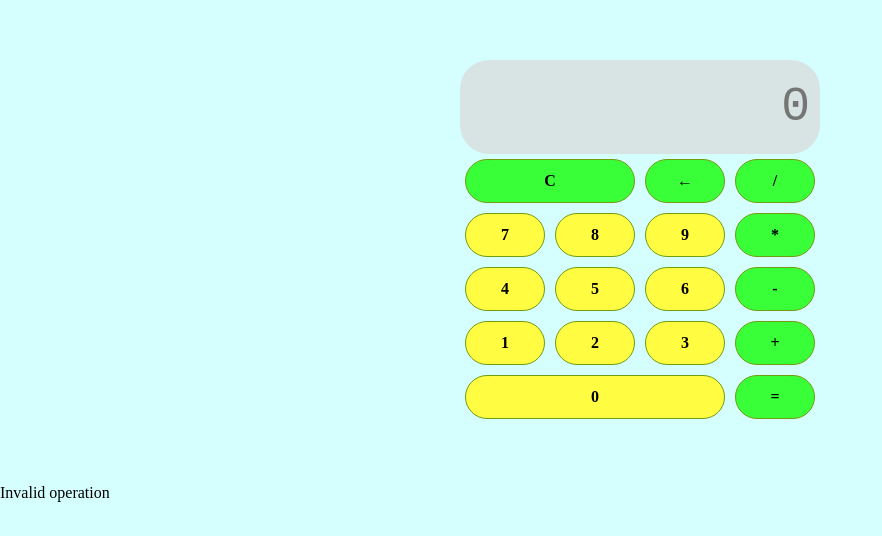
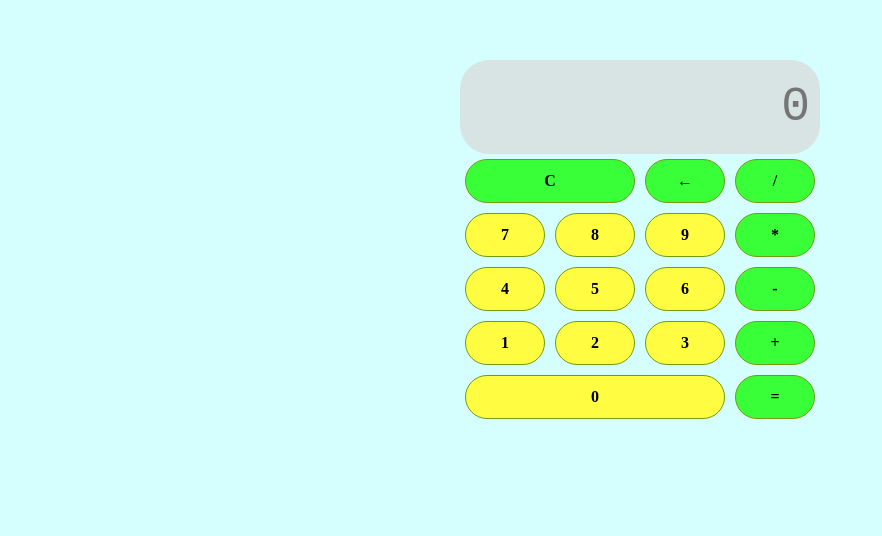
Before and after one commit to SayedAmmar7/Calculator, a plain HTML site: page index.html in a window 1280 px wide. Shown: the whole page, without its empty margins (0-882 px from the left). Drawn offline with Linux system fonts and the light colour scheme.

Commit message:
Update index.html

```diff
--- a/index.html
+++ b/index.html
@@ -31,7 +31,7 @@
             <div class="button green">=</div>
         </div>
       </div>
-       <p class="info" id="info" >Invalid operation</p>
+
      <script src="index.js"></script>
 </body>
 </html>
```
